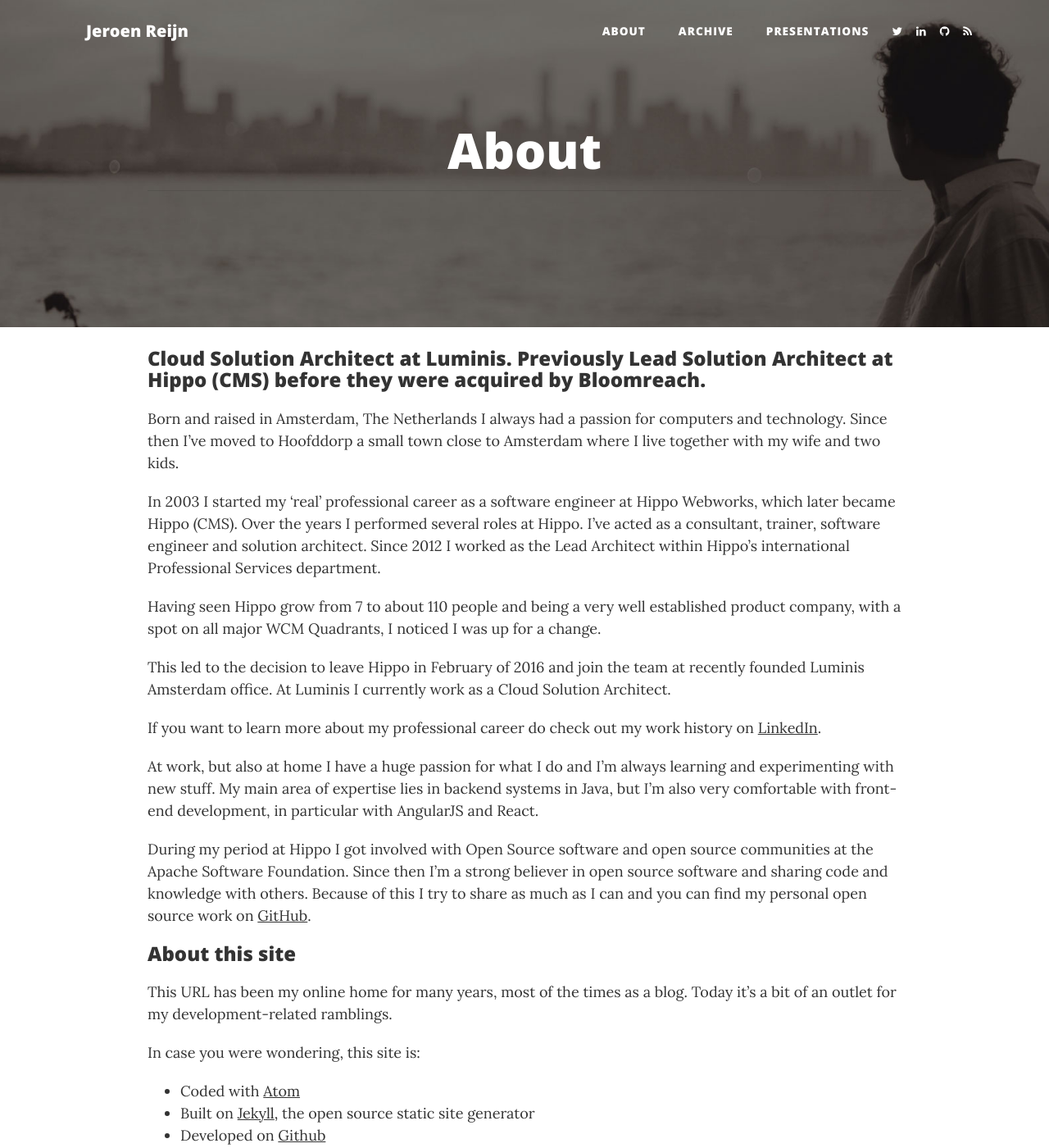
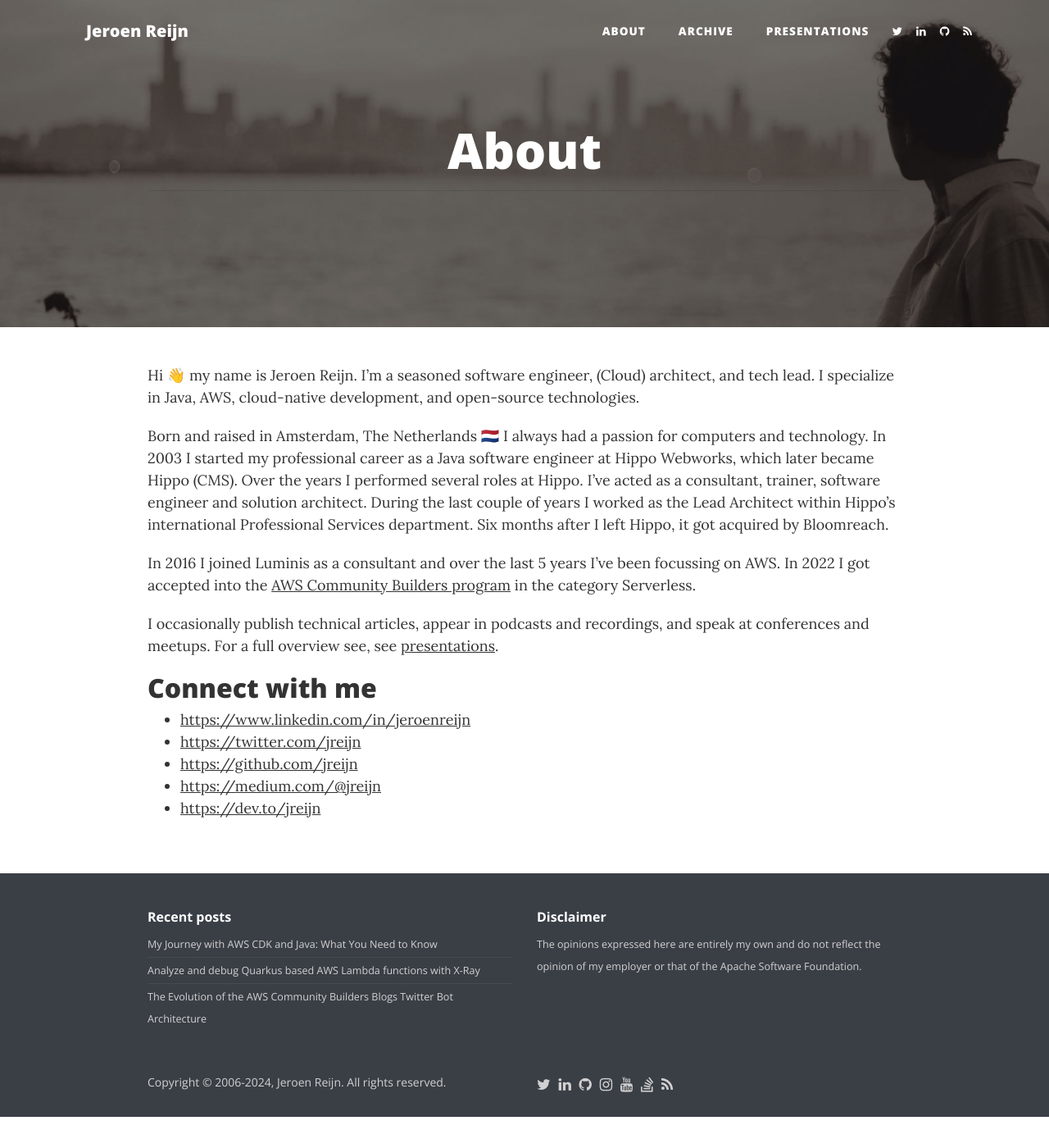
Before and after one commit to jreijn/jreijn.github.com, a Jekyll site: the page built from about.md, in a window 1280 px wide and 1400 px high. Shown: the whole window at 82% size. Built offline with Jekyll 4.4.1, drawn with Linux system fonts in a browser that asks for light colours; some of the changed text lies outside the part shown.

Commit message:
Update content

```diff
--- a/about.md
+++ b/about.md
@@ -5,33 +5,18 @@ permalink: /about.html
 header-img: /img/about-bg.jpg
 ---
 
-<h4>
-  Cloud Solution Architect at Luminis.
-  Previously Lead Solution Architect at Hippo (CMS) before they were acquired by Bloomreach.
-</h4>
+Hi 👋 my name is Jeroen Reijn. I'm a seasoned software engineer, (Cloud) architect, and tech lead. I specialize in Java, AWS, cloud-native development, and open-source technologies.
 
-Born and raised in Amsterdam, The Netherlands I always had a passion for computers and technology. Since then I've moved to Hoofddorp a small town close to Amsterdam where I live together with my wife and two kids.
+Born and raised in Amsterdam, The Netherlands 🇳🇱 I always had a passion for computers and technology. In 2003 I started my professional career as a Java software engineer at Hippo Webworks, which later became Hippo (CMS). Over the years I performed several roles at Hippo. I've acted as a consultant, trainer, software engineer and solution architect. During the last couple of years I worked as the Lead Architect within Hippo's international Professional Services department. Six months after I left Hippo, it got acquired by Bloomreach.
 
-In 2003 I started my 'real' professional career as a software engineer at Hippo Webworks, which later became Hippo (CMS). Over the years I performed several roles at Hippo. I've acted as a consultant, trainer, software engineer and solution architect. Since 2012 I worked as the Lead Architect within Hippo's international Professional Services department.
+In 2016 I joined Luminis as a consultant and over the last 5 years I've been focussing on AWS. In 2022 I got accepted into the [AWS Community Builders program](https://aws.amazon.com/developer/community/community-builders/) in the category Serverless.
 
-Having seen Hippo grow from 7 to about 110 people and being a very well established product company, with a spot on all major WCM Quadrants, I noticed I was up for a change.
+I occasionally publish technical articles, appear in podcasts and recordings, and speak at conferences and meetups. For a full overview see, see [presentations](/presentations.md).
 
-This led to the decision to leave Hippo in February of 2016 and join the team at recently founded Luminis Amsterdam office. At Luminis I currently work as a Cloud Solution Architect.
+## Connect with me
 
-If you want to learn more about my professional career do check out my work history on [LinkedIn](https://www.linkedin.com/in/jeroenreijn).
-
-At work, but also at home I have a huge passion for what I do and I'm always learning and experimenting with new stuff. My main area of expertise lies in backend systems in Java, but I'm also very comfortable with front-end development, in particular with AngularJS and React.
-
-During my period at Hippo I got involved with Open Source software and open source communities at the Apache Software Foundation. Since then I'm a strong believer in open source software and sharing code and knowledge with others. Because of this I try to share as much as I can and you can find my personal open source work on [GitHub](https://github.com/jreijn).
-
-#### About this site
-
-This URL has been my online home for many years, most of the times as a blog. Today it’s a bit of an outlet for my development-related ramblings.
-
-In case you were wondering, this site is:
-
-+ Coded with [Atom](https://atom.io/)
-+ Built on [Jekyll](https://jekyllrb.com/), the open source static site generator
-+ Developed on [Github](https://github.com/)
-+ Hosted on [GitHub Pages](https://pages.github.com/)
-+ Secured and globally distributed by [Cloudflare](https://www.cloudflare.com/).
+- [https://www.linkedin.com/in/jeroenreijn](https://www.linkedin.com/in/jeroenreijn)
+- [https://twitter.com/jreijn](https://twitter.com/jreijn)
+- [https://github.com/jreijn](https://github.com/jreijn)
+- [https://medium.com/@jreijn](https://medium.com/@jreijn)
+- [https://dev.to/jreijn](https://dev.to/jreijn)
```
Also changed, not shown: presentations.md (+3 -1 lines), assets/2024/presenting.jpg (added).
